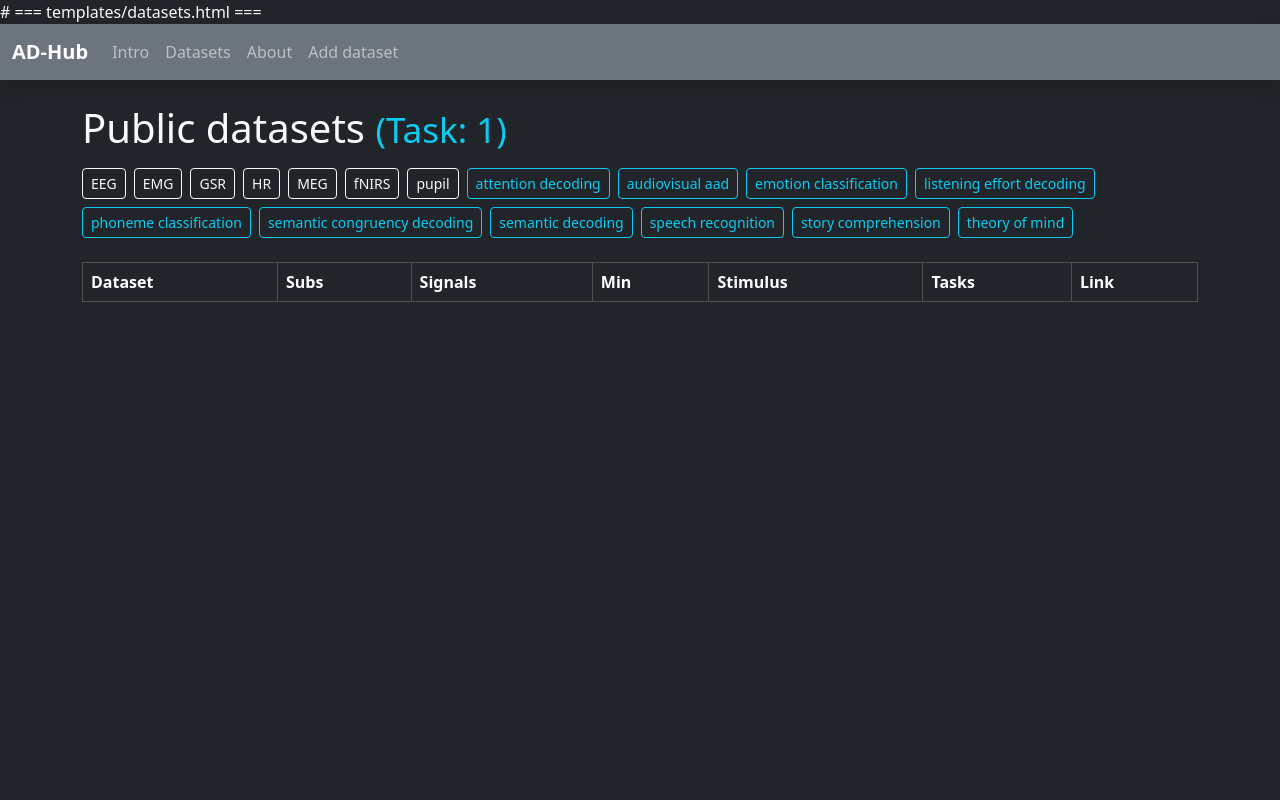
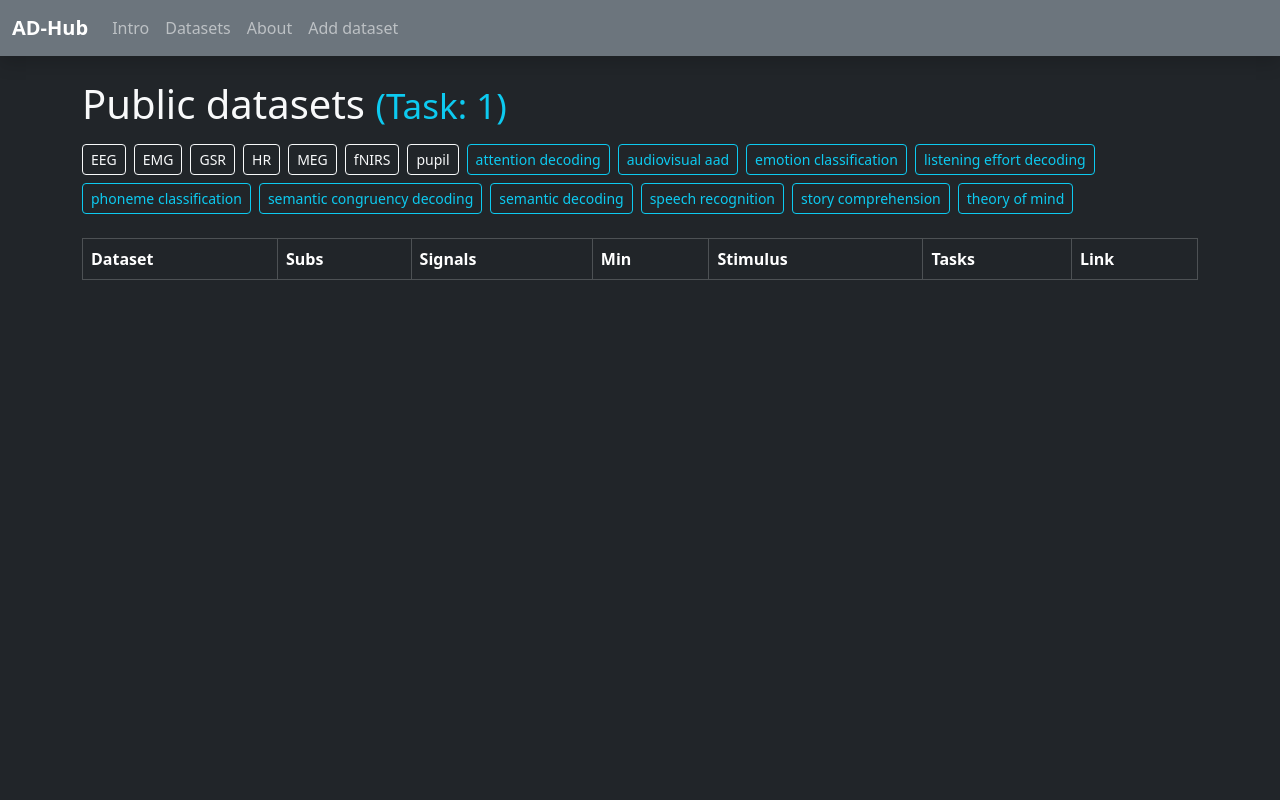
Before and after one commit to madjens/datasets-website, a Flask app: page /task/1 in a window 1280 px wide. Run offline with Flask 3, Linux system fonts and the light colour scheme; lists and menus that the app fills with data are empty.

Commit message:
Update datasets.html

```diff
--- a/templates/datasets.html
+++ b/templates/datasets.html
@@ -1,4 +1,3 @@
-# === templates/datasets.html ===
 {% extends "base.html" %}
 {% block content %}
 <h1 class="mb-3">Public datasets {% if filter_label %}<small class="text-info">({{ filter_label }})</small>{% endif %}</h1>
```
